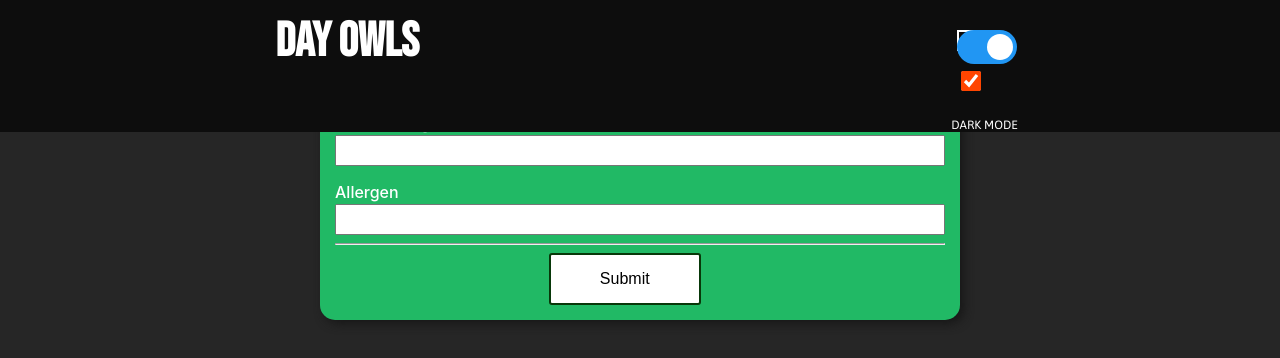
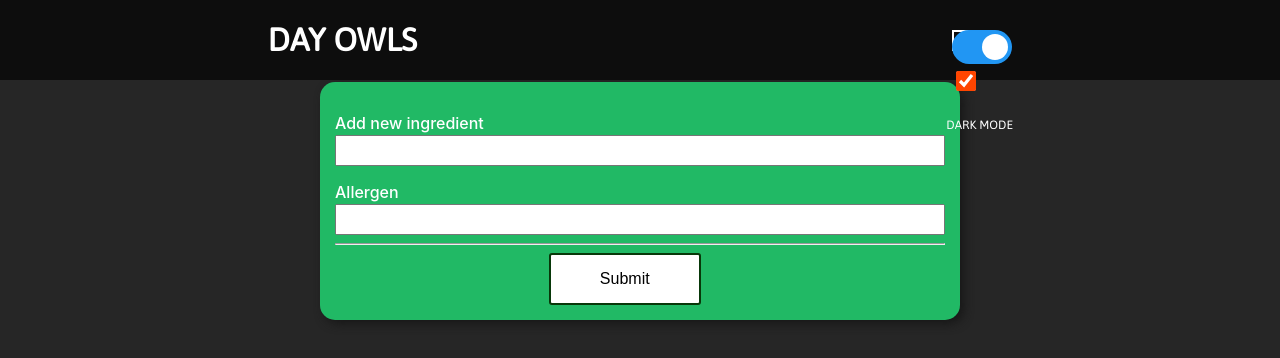
Before and after one commit to anandlakhani9/bnta_client_side_project, a React (Create React App) app: page /NewIngredientPage in a window 1280 px wide. Shown: the top 358 px of the page. Built offline with nearby package versions, Linux system fonts and the light colour scheme.

Commit message:
added formPageNavBar styling

```diff
--- a/src/components/FormPageNavBar.js
+++ b/src/components/FormPageNavBar.js
@@ -1,4 +1,4 @@
-import '../styles/NavBar.css'
+import '../styles/FormPageNavBar.css'
 import ThemeToggle from './ThemeToggle';
 
 
@@ -6,12 +6,10 @@ const FormPageNavBar = ({goHome}) => {
 
 
     return (
-        <div>
-            <div className="navBar">
+            <div className="FormNavBar">
             <h1 onClick={goHome}>Day Owls</h1>
             <ThemeToggle />
             </div>
-        </div>
     )
 }
 
--- /dev/null
+++ b/src/styles/FormPageNavBar.css
@@ -0,0 +1,37 @@
+.FormNavBar {
+    font-family: 'Asap', sans-serif;
+    color: white;
+    text-transform: uppercase;
+    position: absolute;
+    width: 100%;
+    height: 10%;
+    top: 0;
+    display: flex;
+    flex-flow: row wrap;
+    justify-content: space-around;
+    background-color: #0D0D0D;
+
+
+    }
+
+    .navBar h1 {
+        font-family: 'Bebas Neue', cursive;
+        font-size: 48px;
+        position: relative;
+        margin: 1%;
+    }
+
+    .navBar h1:hover{
+        color: #a7cedd;
+        transform: scale(1.1);
+        cursor: grab
+    }
+
+    @media only screen and (max-width: 600px) {
+
+        .navBar h1 {
+            font-size: 36px;
+            margin-top: 3%;
+        }
+
+    }
```
